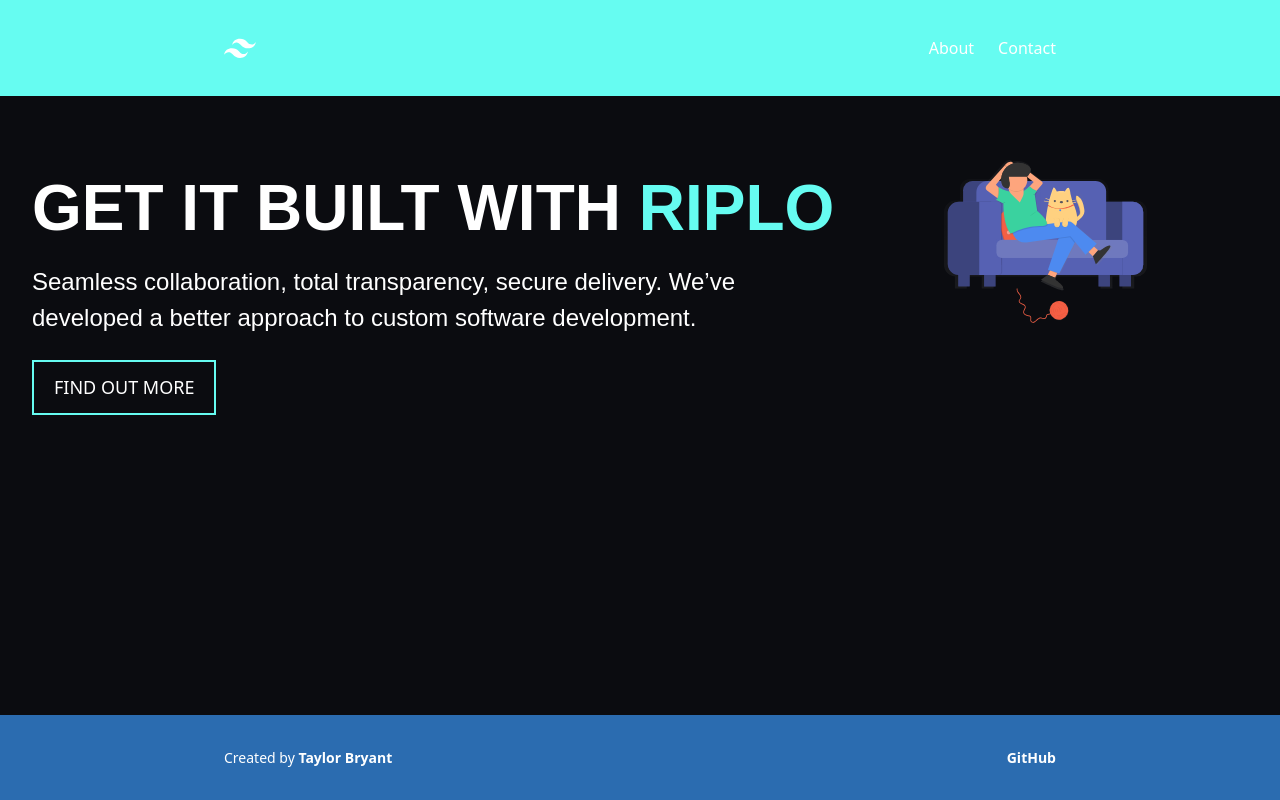
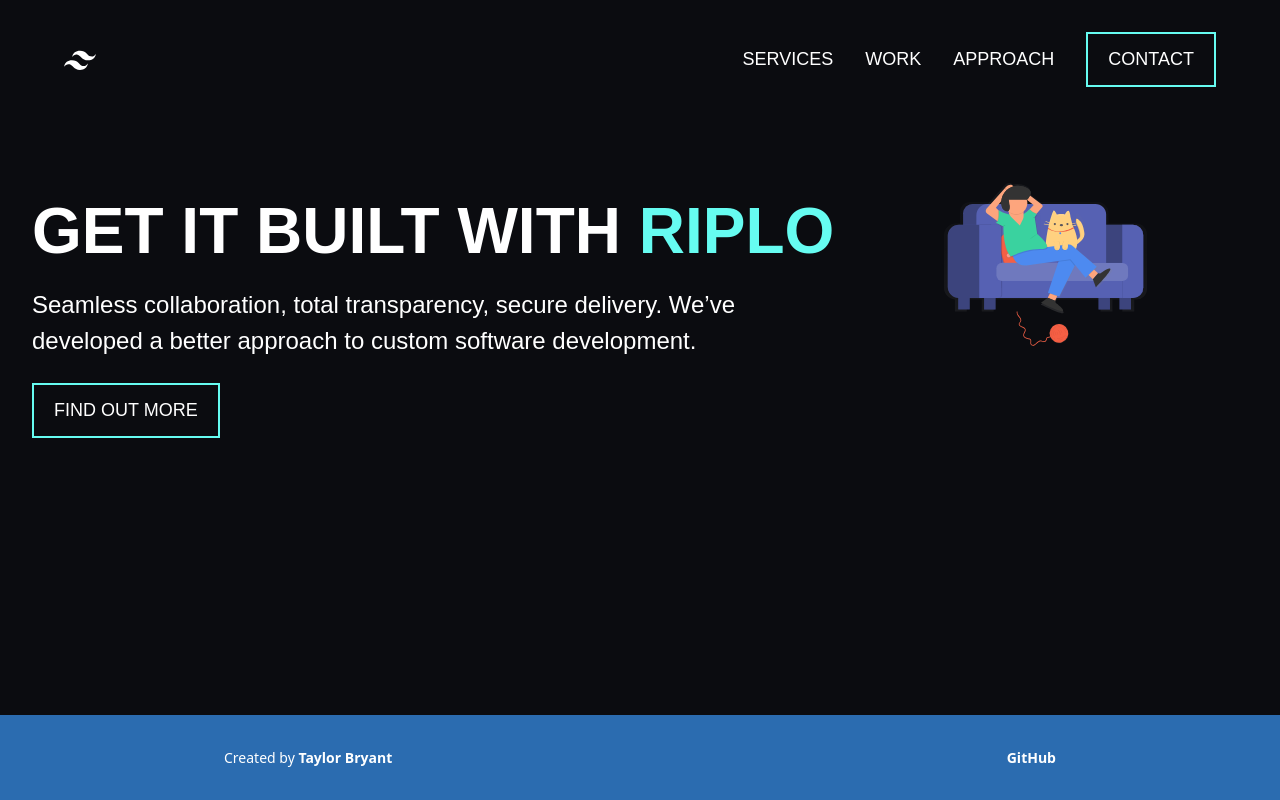
Before and after one commit to adamripley98/riplo, a Gatsby site: page / in a window 1280 px wide. Built offline with nearby package versions, Linux system fonts and the light colour scheme; Gatsby itself is replaced by a stand-in of ours.

Commit message:
header work

```diff
--- a/src/components/button.js
+++ b/src/components/button.js
@@ -7,7 +7,7 @@
       type="button"
       name="button"
       value={value}
-      className="bg-transparent px-5 py-3 border-TEAL text-white uppercase text-lg"
+      className="bg-transparent px-5 py-3 border-TEAL text-white uppercase text-lg montserrat"
     />
   );
 }
--- a/src/components/header.js
+++ b/src/components/header.js
@@ -1,5 +1,6 @@
 import { graphql, useStaticQuery, Link } from "gatsby";
 import React, { useState } from "react";
+import Button from "./button";
 
 function Header() {
   const [isExpanded, toggleExpansion] = useState(false);
@@ -14,8 +15,8 @@
   `);
 
   return (
-    <header className="bg-TEAL">
-      <div className="flex flex-wrap items-center justify-between max-w-4xl p-4 mx-auto md:p-8">
+    <header className="bg-DARK mx-8">
+      <div className="flex flex-wrap items-center justify-between p-4 mx-auto md:p-8">
         <Link to="/">
           <h1 className="flex items-center text-white no-underline">
             <svg
@@ -27,7 +28,7 @@
             >
               <path d="M13.5 22.1c1.8-7.2 6.3-10.8 13.5-10.8 10.8 0 12.15 8.1 17.55 9.45 3.6.9 6.75-.45 9.45-4.05-1.8 7.2-6.3 10.8-13.5 10.8-10.8 0-12.15-8.1-17.55-9.45-3.6-.9-6.75.45-9.45 4.05zM0 38.3c1.8-7.2 6.3-10.8 13.5-10.8 10.8 0 12.15 8.1 17.55 9.45 3.6.9 6.75-.45 9.45-4.05-1.8 7.2-6.3 10.8-13.5 10.8-10.8 0-12.15-8.1-17.55-9.45-3.6-.9-6.75.45-9.45 4.05z" />
             </svg>
-            <span className="text-xl font-bold tracking-tight">
+            <span className="text-4xl font-bold uppercase">
               {site.siteMetadata.title}
             </span>
           </h1>
@@ -54,22 +55,33 @@
         >
           {[
             {
-              route: `/about`,
-              title: `About`
+              route: `/services`,
+              title: `Services`
             },
             {
-              route: `/contact`,
-              title: `Contact`
+              route: `/work`,
+              title: `Work`
+            },
+            {
+              route: `/approach`,
+              title: `Approach`
             }
           ].map(link => (
             <Link
-              className="block mt-4 text-white no-underline md:inline-block md:mt-0 md:ml-6"
+              className="block mt-4 text-white no-underline md:inline-block md:mt-0 md:ml-8 md:text-lg montserrat uppercase"
               key={link.title}
               to={link.route}
             >
               {link.title}
             </Link>
           ))}
+          <Link
+            className="block mt-4 text-white no-underline md:inline-block md:mt-0 md:ml-8 md:text-lg montserrat uppercase"
+            key="Contact"
+            to="/contact"
+          >
+            <Button value="Contact" />
+          </Link>
         </nav>
       </div>
     </header>
--- a/src/css/style.css
+++ b/src/css/style.css
@@ -19,6 +19,10 @@
   font-family: "Montserrat", sans-serif;
 }
 
+.montserrat {
+  font-family: "Montserrat", sans-serif;
+}
+
 .text-TEAL {
   color: #66fcf1;
 }
```
